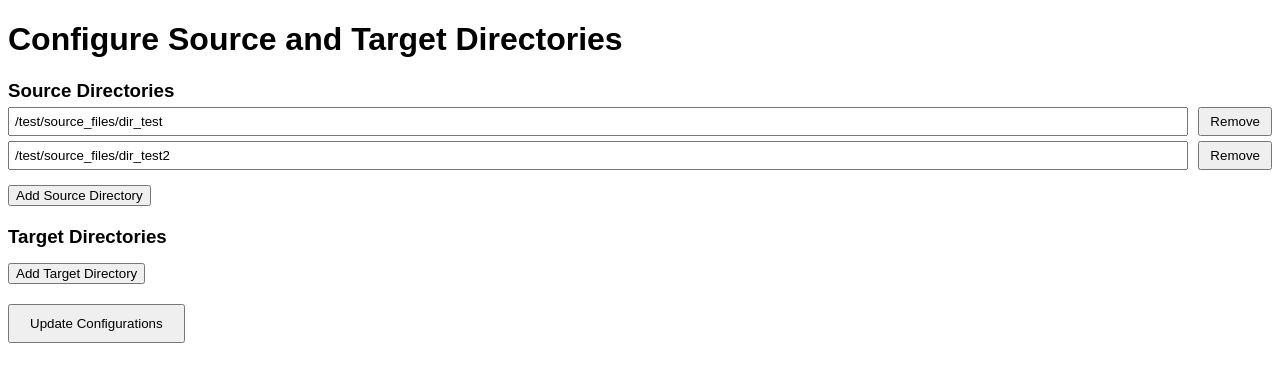
After one commit to imadahmad97/linkarr, a Flask app: page /config in a window 1280 px wide. The commit adds this page. Shown: the top 382 px of the page. Run offline with Flask 3, Linux system fonts and the light colour scheme.

Commit message:
added config support for multiple dirs

```diff
--- a/app/routes.py
+++ b/app/routes.py
@@ -1,5 +1,6 @@
 from flask import render_template, request, flash, redirect, url_for
 from .config import Config
+import json
 import os
 
 
@@ -8,20 +9,35 @@ def init_routes(app):
     @app.route("/", methods=["GET", "POST"])
     def base():
         if request.method == "POST":
+            selected_source_dir = request.form.get("selected_source_dir")
+            selected_target_dir = request.form.get("selected_target_dir")
             selected_items = request.form.getlist("selected_items")
+
             if not selected_items:
                 flash("No items selected", "error")
-                return redirect(url_for("file_selector"))
+                return redirect(url_for("base"))
 
-            # Check if target directory exists
-            if not os.path.exists(Config.target_dir):
-                flash(f"Target directory '{Config.target_dir}' not found", "error")
-                return redirect(url_for("file_selector"))
+            if not selected_source_dir or not selected_target_dir:
+                flash("Source or target directory not selected", "error")
+                return redirect(url_for("base"))
+
+            # Validate the selected source and target directories
+            if selected_source_dir not in Config.source_dirs:
+                flash("Invalid source directory selected", "error")
+                return redirect(url_for("base"))
+
+            if selected_target_dir not in Config.target_dirs:
+                flash("Invalid target directory selected", "error")
+                return redirect(url_for("base"))
+
+            if not os.path.exists(selected_target_dir):
+                flash(f"Target directory '{selected_target_dir}' not found", "error")
+                return redirect(url_for("base"))
 
             for item in selected_items:
                 # Sanitize the item to prevent path traversal attacks
                 item = os.path.basename(item)
-                source = os.path.join(Config.source_dir, item)
+                source = os.path.join(selected_source_dir, item)
                 if not os.path.exists(source):
                     flash(f"Source '{item}' not found", "error")
                     continue
@@ -30,7 +46,7 @@ def init_routes(app):
                     if os.path.isfile(source):
                         # If source is a file, create a hardlink in the target directory
                         target_file = os.path.join(
-                            Config.target_dir, os.path.basename(source)
+                            selected_target_dir, os.path.basename(source)
                         )
                         if not os.path.exists(target_file):
                             os.link(source, target_file)
@@ -43,7 +59,7 @@ def init_routes(app):
                     elif os.path.isdir(source):
                         # If source is a directory
                         target_subdir = os.path.join(
-                            Config.target_dir, os.path.basename(source)
+                            selected_target_dir, os.path.basename(source)
                         )
                         if os.path.exists(target_subdir):
                             flash(
@@ -83,14 +99,64 @@ def init_routes(app):
                 except Exception as e:
                     flash(f"Error linking '{item}': {str(e)}", "error")
 
-            return redirect(url_for("file_selector"))
+            return redirect(url_for("base"))
 
         else:
-            # GET request, list the items in source directory
+            # GET request, display the source and target directory selection
+            selected_source_dir = request.args.get("selected_source_dir")
+            selected_target_dir = request.args.get("selected_target_dir")
+
+            source_dirs = Config.source_dirs
+            target_dirs = Config.target_dirs
+
+            items = []
+            if selected_source_dir:
+                if selected_source_dir in source_dirs:
+                    try:
+                        items = os.listdir(selected_source_dir)
+                        items = sorted(items)
+                    except Exception as e:
+                        flash(f"Error reading source directory: {str(e)}", "error")
+                else:
+                    flash("Invalid source directory selected", "error")
+
+            return render_template(
+                "file_selector.html",
+                items=items,
+                source_dirs=source_dirs,
+                target_dirs=target_dirs,
+                selected_source_dir=selected_source_dir,
+                selected_target_dir=selected_target_dir,
+            )
+
+    @app.route("/config", methods=["GET", "POST"])
+    def config():
+        if request.method == "POST":
+            # Get lists of directories from the form data
+            source_dirs = request.form.getlist("source_dirs")
+            target_dirs = request.form.getlist("target_dirs")
+
+            # Clean up directories (remove empty entries)
+            source_dirs = [dir.strip() for dir in source_dirs if dir.strip()]
+            target_dirs = [dir.strip() for dir in target_dirs if dir.strip()]
+
+            # Update the config_data
+            Config.config_data["source_dirs"] = source_dirs
+            Config.config_data["target_dirs"] = target_dirs
+
+            # Save the updated config_data back to the config.json file
             try:
-                items = os.listdir(Config.source_dir)
-                items = sorted(items)
+                with open(Config.CONFIG_FILE_PATH, "w") as f:
+                    json.dump(Config.config_data, f, indent=4)
+                flash("Configuration updated successfully.", "success")
+
+                # Reload configurations
+                Config.source_dirs = source_dirs
+                Config.target_dirs = target_dirs
             except Exception as e:
-                items = []
-                flash(f"Error reading source directory: {str(e)}", "error")
-            return render_template("file_selector.html", items=items)
+                flash(f"Error saving configuration: {str(e)}", "error")
+
+            return redirect(url_for("config"))
+
+        # GET request
+        return render_template("config.html", config=Config.config_data)
--- a/app/templates/base.html
+++ b/app/templates/base.html
@@ -9,7 +9,7 @@
 <body>
     <div class="topnav">
         <a class="active" href="#home">Home</a>
-        <a href="#news">News</a>
+        <a href="{{ url_for('config') }}">Config</a>
         <a href="#contact">Contact</a>
         <a href="#about">About</a>
     </div>
--- /dev/null
+++ b/app/templates/config.html
@@ -0,0 +1,120 @@
+<!DOCTYPE html>
+<html>
+<head>
+    <title>Configure Directories</title>
+    <style>
+        body {
+            font-family: Arial, sans-serif;
+        }
+        .directory-list {
+            margin-bottom: 20px;
+        }
+        .directory-list h3 {
+            margin-bottom: 5px;
+        }
+        .directory-item {
+            display: flex;
+            align-items: center;
+            margin-bottom: 5px;
+        }
+        .directory-item input[type="text"] {
+            flex: 1;
+            padding: 5px;
+            margin-right: 10px;
+        }
+        .directory-item button {
+            padding: 5px 10px;
+        }
+        .add-button {
+            margin-top: 10px;
+        }
+        .submit-button {
+            padding: 10px 20px;
+        }
+        .flashes {
+            list-style-type: none;
+            padding: 0;
+            margin-top: 20px;
+        }
+        .flashes li {
+            padding: 10px;
+            margin-bottom: 5px;
+            border-radius: 5px;
+        }
+        .success {
+            background-color: #e0ffe0;
+            border: 1px solid #a0d0a0;
+        }
+        .error {
+            background-color: #ffe0e0;
+            border: 1px solid #d0a0a0;
+        }
+    </style>
+</head>
+<body>
+    <h1>Configure Source and Target Directories</h1>
+    <form method="post">
+        <!-- Source Directories -->
+        <div class="directory-list" id="source-dirs">
+            <h3>Source Directories</h3>
+            {% for dir in config.get('source_dirs', []) %}
+                <div class="directory-item">
+                    <input type="text" name="source_dirs" value="{{ dir }}" placeholder="Enter source directory">
+                    <button type="button" onclick="removeField(this)">Remove</button>
+                </div>
+            {% endfor %}
+            <!-- Template for new source directory inputs -->
+            <div class="directory-item" style="display: none;" id="source-dir-template">
+                <input type="text" name="source_dirs" placeholder="Enter source directory">
+                <button type="button" onclick="removeField(this)">Remove</button>
+            </div>
+            <button type="button" class="add-button" onclick="addField('source-dirs', 'source-dir-template')">Add Source Directory</button>
+        </div>
+
+        <!-- Target Directories -->
+        <div class="directory-list" id="target-dirs">
+            <h3>Target Directories</h3>
+            {% for dir in config.get('target_dirs', []) %}
+                <div class="directory-item">
+                    <input type="text" name="target_dirs" value="{{ dir }}" placeholder="Enter target directory">
+                    <button type="button" onclick="removeField(this)">Remove</button>
+                </div>
+            {% endfor %}
+            <!-- Template for new target directory inputs -->
+            <div class="directory-item" style="display: none;" id="target-dir-template">
+                <input type="text" name="target_dirs" placeholder="Enter target directory">
+                <button type="button" onclick="removeField(this)">Remove</button>
+            </div>
+            <button type="button" class="add-button" onclick="addField('target-dirs', 'target-dir-template')">Add Target Directory</button>
+        </div>
+
+        <input type="submit" value="Update Configurations" class="submit-button">
+    </form>
+
+    {% with messages = get_flashed_messages(with_categories=true) %}
+        {% if messages %}
+            <ul class="flashes">
+                {% for category, message in messages %}
+                    <li class="{{ category }}">{{ message }}</li>
+                {% endfor %}
+            </ul>
+        {% endif %}
+    {% endwith %}
+
+    <script>
+        function addField(containerId, templateId) {
+            var container = document.getElementById(containerId);
+            var template = document.getElementById(templateId);
+            var newField = template.cloneNode(true);
+            newField.style.display = "flex";
+            newField.removeAttribute("id");
+            container.insertBefore(newField, container.querySelector('.add-button'));
+        }
+
+        function removeField(button) {
+            var field = button.parentElement;
+            field.parentElement.removeChild(field);
+        }
+    </script>
+</body>
+</html>
--- /dev/null
+++ b/config/config.json
@@ -0,0 +1,7 @@
+{
+    "source_dirs": [
+        "/test/source_files/dir_test",
+        "/test/source_files/dir_test2"
+    ],
+    "target_dirs": []
+}
```
Also changed, not shown: app/config.py (+19 -5 lines), app/templates/file_selector.html (+27 -3 lines).
